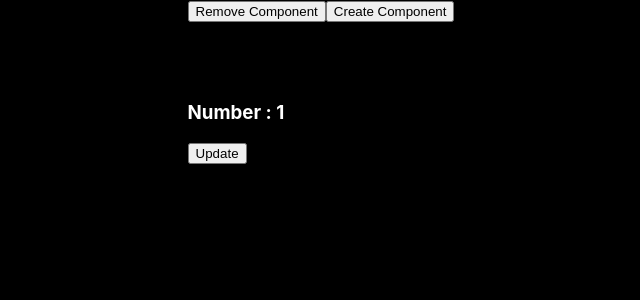
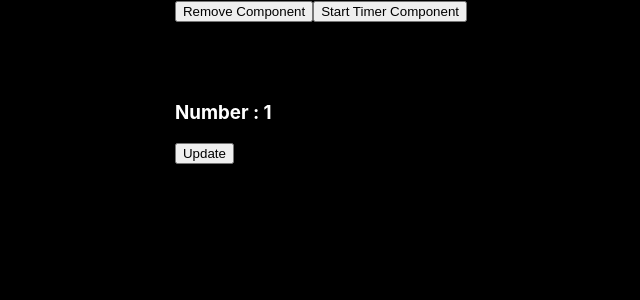
Before and after one commit to ajmalfaris11/react-lifecycle-demo, a React (Create React App) app: page / in a window 1280 px wide. Shown: the top 300 px of the page, without its empty margins (319-959 px from the left). Built offline with nearby package versions, Linux system fonts and the light colour scheme.

Commit message:
fix the state calling issue

```diff
--- a/src/App.js
+++ b/src/App.js
@@ -10,7 +10,7 @@ function App() {
     <div>
       {/* Button to remove the component by setting 'show' to false */}
       <button onClick={() => setShow(false)}>Remove Component</button>
-      <button onClick={() => setShow(false)}>Create Component</button>
+      <button onClick={() => setShow2(show => !show2)}>{show2?"Remove Timer" : "Start Timer"} Component</button>
       <br />
       <br />
       <br />
@@ -20,7 +20,7 @@ function App() {
           <MyComponent />
       )}
 
-      {!show && (
+      {show2 && (
           <SecondComponent />
       )}
     </div>
```
